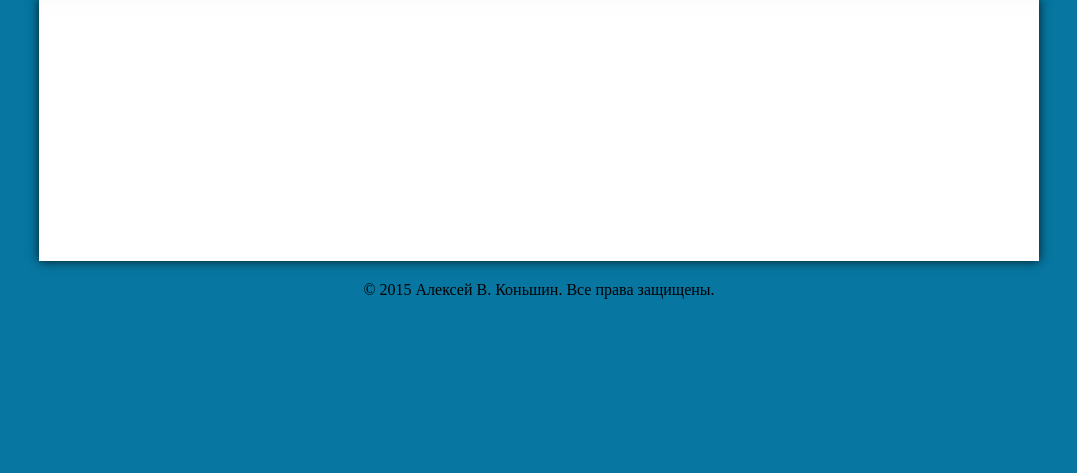
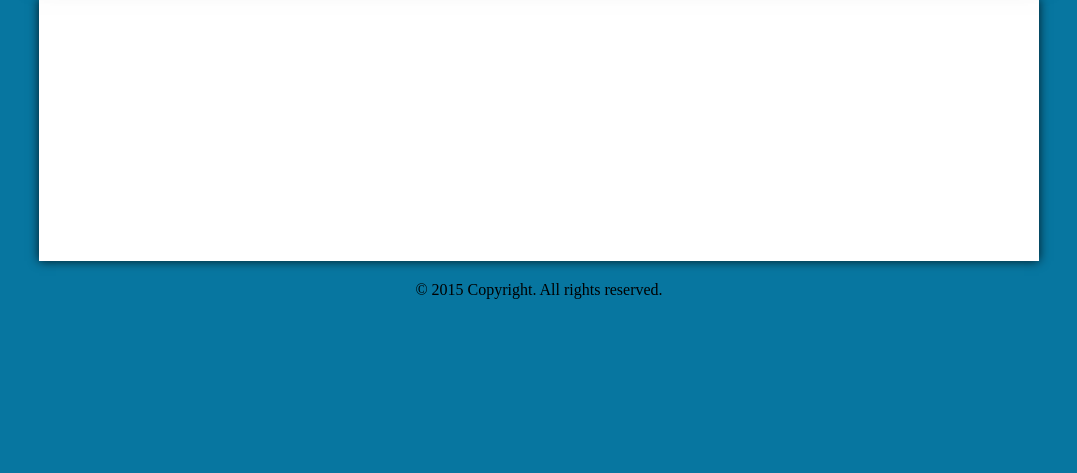
Before and after one commit to molotok-sms/order_book, a PHP site: page /app/views/about.php in a window 1280 px wide. Shown: the part 191-664 px from the top of the page, without its empty margins (101-1178 px from the left). Run offline with PHP 8.4, Linux system fonts and the light colour scheme; the template is opened without the code that fills it, so the values that code supplies are empty; some libraries are stand-ins or nearby versions.

Commit message:
Небольшие изменения

```diff
--- a/app/models/about.php
+++ b/app/models/about.php
@@ -15,8 +15,7 @@ function about_get ()
 <p>Сайт создан для того, чтобы Заказчики и Исполнители могли найти друг друга.</p>
 <p>Заказчики могут разместить на данном сайте информацию о наличии каких-либо работ, проектов и т.д., за выполнение которых они готовы заплатить деньги.</p>
 <p>В свою очередь, Исполнители могут просматривать размещенные заказы и браться за их выполнение.</p>
-<br>
-<p>Разработчик проекта: Алексей В. Коньшин (e-mail: <a href="mailto:alexey@konshin.ru">alexey@konshin.ru</a>).</p>'
+'
 
 		)
 
--- a/app/models/orders.php
+++ b/app/models/orders.php
@@ -55,7 +55,7 @@ function orders_get ($oid=false, $filter=false, $limit_offset=0, $limit_count=OR
 	$db_orders = db_connect(ORDERS_DB, false, true);
 	$db_users = db_connect(USERS_DB, false, true);
 
-	// Если запрошена информация о конкретном пользователе
+	// Если запрошена информация о конкретном заказе
 	if (is_numeric($oid) && ($oid > 0))
 	{
 		// Если подключения к базе данных совпадает
--- a/app/views/footer.php
+++ b/app/views/footer.php
@@ -1,5 +1,5 @@
 <?php if (isset($_header) && !$_header) return; ?>
 	</div>
-	<div class="footer">© 2015 Алексей В. Коньшин. Все права защищены.</div>
+	<div class="footer">© 2015 Copyright. All rights reserved.</div>
 </body>
 </html>
```
